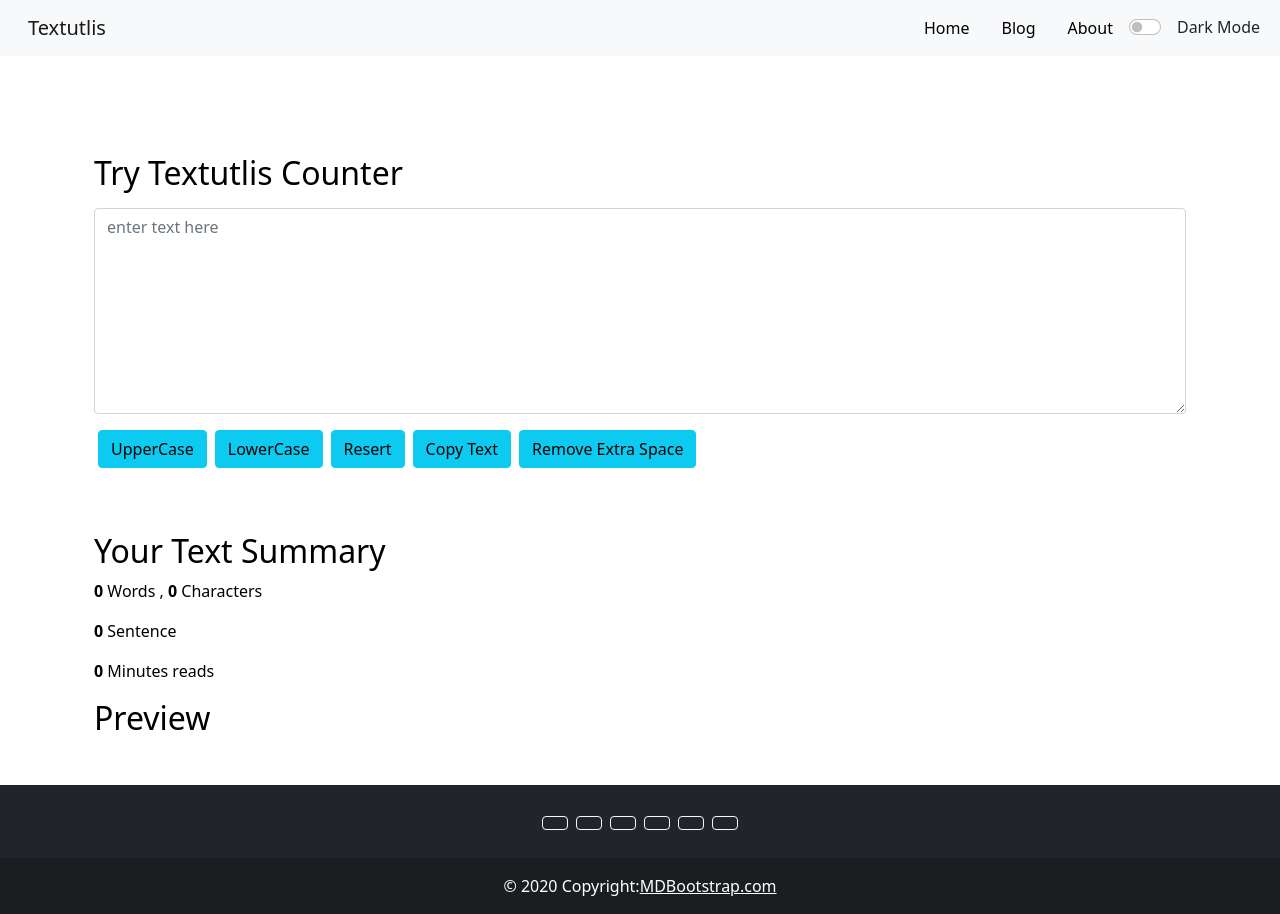
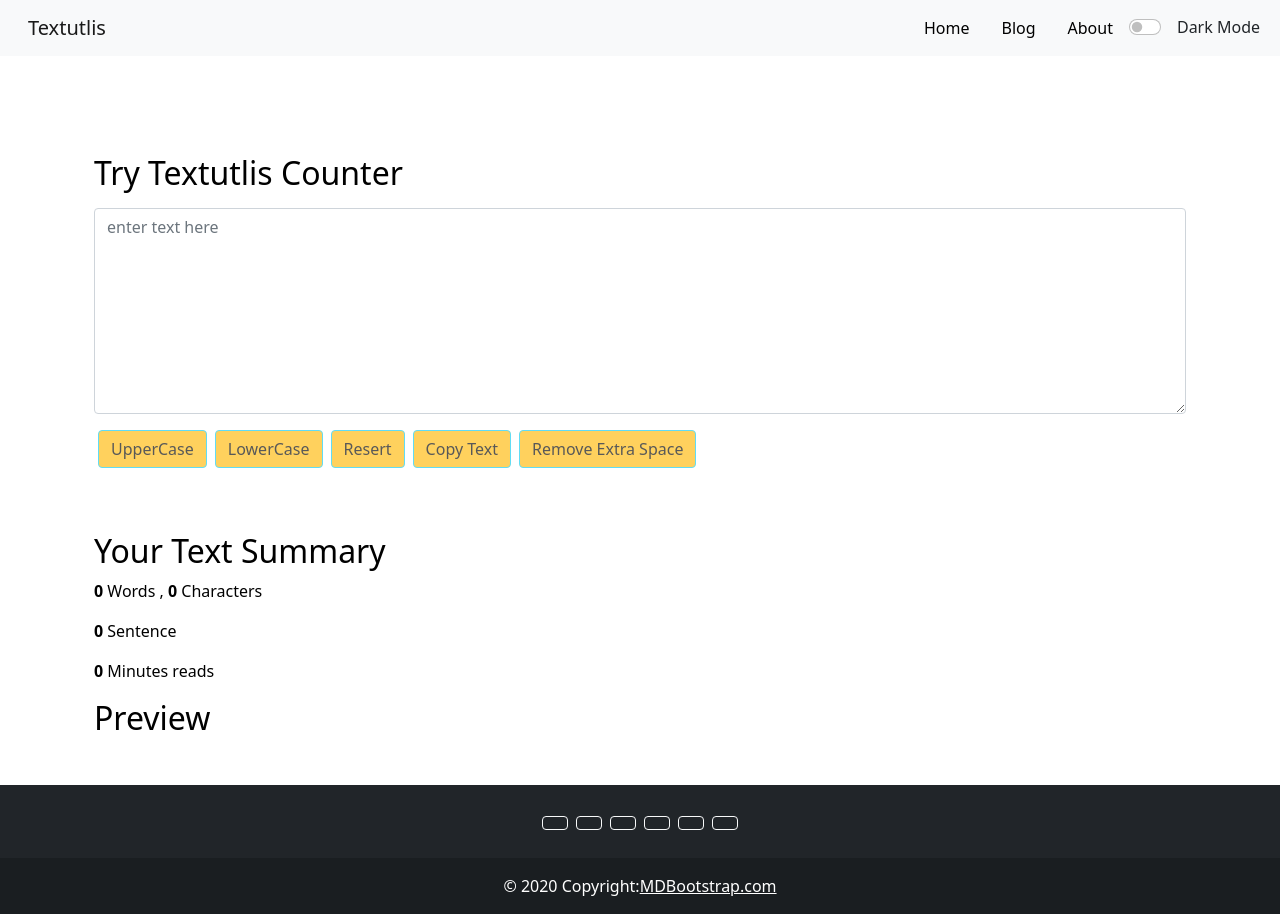
Before and after one commit to singhabhishekcse/Textutlis, a React (Create React App) app: page / in a window 1280 px wide. Built offline with nearby package versions, Linux system fonts and the light colour scheme.

Commit message:
add style on button in textform components

```diff
--- a/src/Components/TextForm.js
+++ b/src/Components/TextForm.js
@@ -58,11 +58,15 @@ const habdleOnChange = (event)=>{
                     <textarea className="form-control" value={text} id="textBox" rows="8"   onChange={habdleOnChange}  placeholder="enter text here"    style= {{ backgroundColor: props.mode === "dark" ? "#f8fafc": "white",
                               color: props.mode === "dark" ? "black": "black"  }}></textarea>
 
-                    <button type="button" className="btn btn-info my-3 mx-1" onClick={handleUpClick}>UpperCase</button>
-                    <button type="button" className="btn btn-info my-3 mx-1" onClick={handleLwClick}>LowerCase</button>
-                    <button type="button" className="btn btn-info my-2 mx-1" onClick={handleResetClick}>Resert </button>
-                    <button type="button" className="btn btn-info my-2 mx-1" onClick={handleCopyClick}>Copy Text</button>
-                    <button type="button" className="btn btn-info my-2 mx-1" onClick={removeExtraSpaces}>Remove Extra Space</button>
+                    <button disabled={text.length === 0} type="button" className="btn btn-info my-3 mx-1 " style={{color : "black" , backgroundColor : "#ffba08", fontSize : "1rem"}} onClick={handleUpClick}>UpperCase</button>
+
+                    <button disabled={text.length === 0} type="button" className="btn btn-info my-3 mx-1" style={{color : "black" , backgroundColor : "#ffba08", fontSize : "1rem"}} onClick={handleLwClick}>LowerCase</button>
+
+                    <button disabled={text.length === 0}  type="button" className="btn btn-info my-2 mx-1" style={{color : "black" , backgroundColor : "#ffba08", fontSize : "1rem"}} onClick={handleResetClick}>Resert </button>
+
+                    <button disabled={text.length === 0}  type="button" className="btn btn-info my-2 mx-1" style={{color : "black" , backgroundColor : "#ffba08", fontSize : "1rem"}} onClick={handleCopyClick}>Copy Text</button>
+
+                    <button disabled={text.length === 0}  type="button" className="btn btn-info my-2 mx-1" style={{color : "black" , backgroundColor : "#ffba08", fontSize : "1rem"}} onClick={removeExtraSpaces}>Remove Extra Space</button>
                 </div>
              </div>
              <div className="container mx-15 my-5">
```
